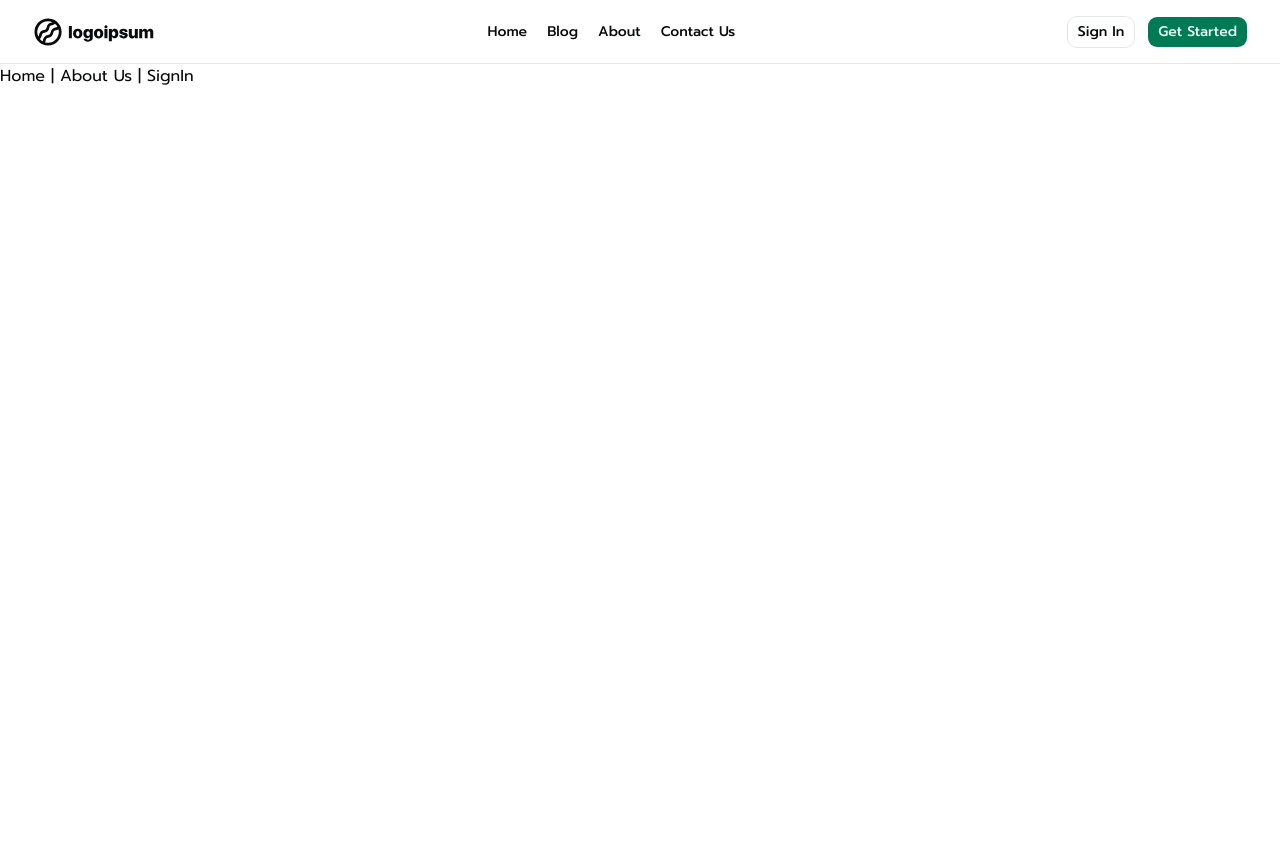
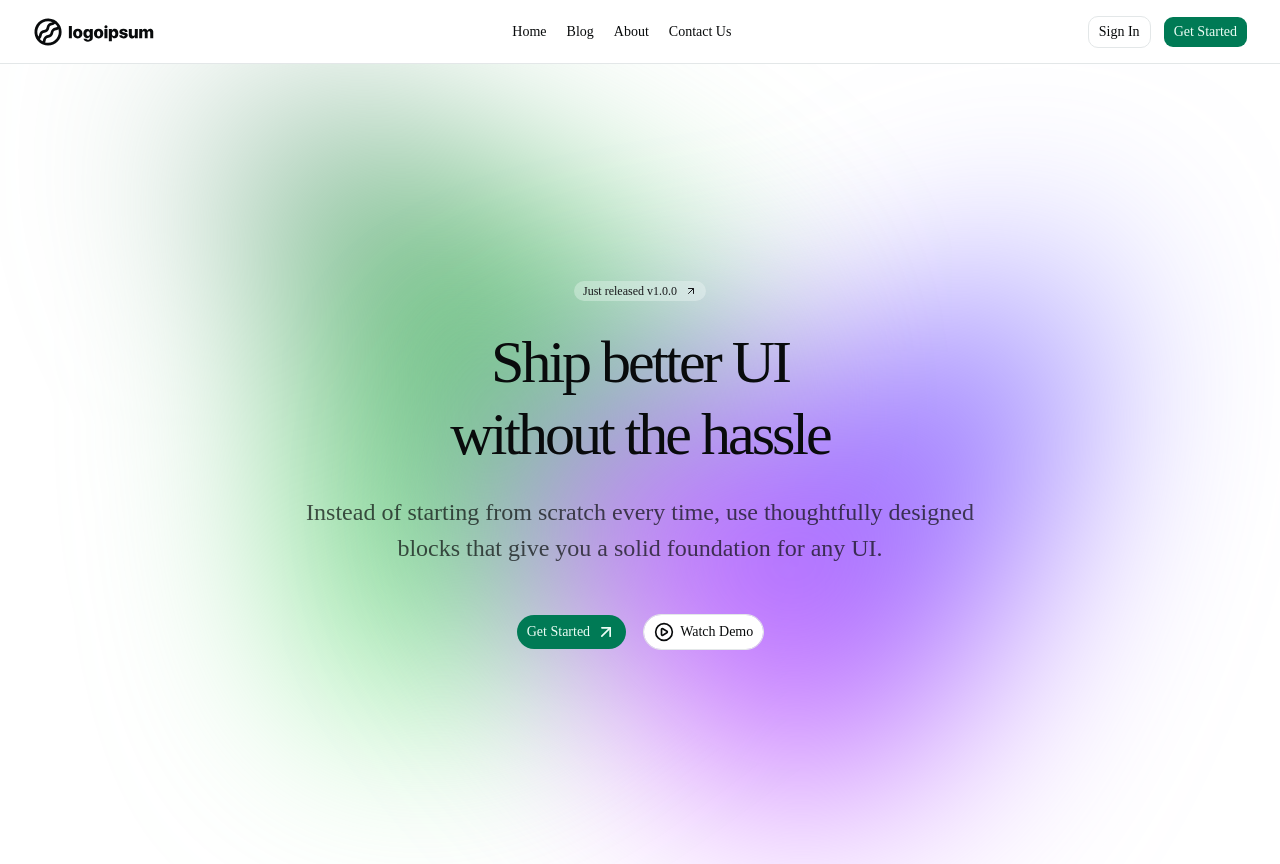
Before and after one commit to wattana1967dev/nextjs-course-app, a Next.js app: page / in a window 1280 px wide. Before the commit the page ends 800 px from the top, so only its background shows below. Built offline with nearby package versions, Linux system fonts and the light colour scheme.

Commit message:
feat: add front layout and hero homepage

```diff
--- a/src/app/(front)/layout.tsx
+++ b/src/app/(front)/layout.tsx
@@ -8,16 +8,6 @@ export const promptFont = Prompt({
   subsets: ["thai"],
   display: "swap"
 });
-
-// const geistSans = Geist({
-//   variable: "--font-geist-sans",
-//   subsets: ["latin"],
-// });
-
-// const geistMono = Geist_Mono({
-//   variable: "--font-geist-mono",
-//   subsets: ["latin"],
-// });
 
 export const metadata: Metadata = {
   title: "Create Next App",
@@ -31,9 +21,8 @@ export default function RootLayout({
 }>) {
   return (
     <html
-      lang="th"
-    >
-      <body className={promptFont.className}>
+      lang="th" suppressHydrationWarning>
+      <body className="{promptFont.className}">
         <Navbar />
         {children}
       </body>
--- a/src/app/(front)/page.tsx
+++ b/src/app/(front)/page.tsx
@@ -1,9 +1,9 @@
-import Link from "next/link";
+import Hero from "@/components/hero";
 
 export default function HomePage() {
   return (
     <div>
-       <Link href="/">Home</Link> | <Link href="/about">About Us</Link> | <Link href="/sign-in">SignIn</Link>
+      <Hero />
     </div>
   );
 }
--- /dev/null
+++ b/src/components/hero.tsx
@@ -0,0 +1,134 @@
+import { ArrowUpRight, CirclePlay } from "lucide-react";
+import Link from "next/link";
+import type { SVGProps } from "react";
+import { Badge } from "@/components/ui/badge";
+import { Button } from "@/components/ui/button";
+
+export default function Hero() {
+  return (
+    <div className="relative flex min-h-screen items-center justify-center overflow-hidden px-6">
+      <DreamyBackground className="absolute inset-0 m-auto" />
+
+      <div className="relative isolate max-w-3xl text-center">
+        <Badge
+          asChild
+          className="rounded-full bg-background/30 py-1 backdrop-blur-lg"
+          variant="secondary"
+        >
+          <Link href="#">
+            Just released v1.0.0 <ArrowUpRight className="ml-1 size-4" />
+          </Link>
+        </Badge>
+        <h1 className="mx-auto mt-6 max-w-xl font-medium text-4xl tracking-tighter sm:text-[2.75rem] md:text-6xl/[1.2]">
+          Ship better UI without&nbsp;the&nbsp;hassle
+        </h1>
+        <p className="mx-auto mt-6 max-w-2xl text-foreground/70 text-xl md:text-2xl/normal">
+          Instead of starting from scratch every time, use thoughtfully designed
+          blocks that give you a solid foundation for any UI.
+        </p>
+        <div className="mt-12 flex items-center justify-center gap-4">
+          <Button className="rounded-full" size="lg">
+            Get Started <ArrowUpRight className="size-5" />
+          </Button>
+          <Button
+            className="rounded-full shadow-none"
+            size="lg"
+            variant="outline"
+          >
+            <CirclePlay className="size-5" /> Watch Demo
+          </Button>
+        </div>
+      </div>
+    </div>
+  );
+}
+
+function DreamyBackground(props: SVGProps<SVGSVGElement>) {
+  return (
+    <svg
+      fill="none"
+      viewBox="0 0 1226 1065"
+      xmlns="http://www.w3.org/2000/svg"
+      {...props}
+    >
+      <g filter="url(#filter0_f_0_1)">
+        <path
+          d="M291.402 416.77C291.402 346.77 244.735 285.603 221.402 263.77C111.902 141.27 448.902 207.27 636.402 359.77C823.902 512.27 618.902 613.27 448.902 740.27C278.902 867.27 291.402 504.27 291.402 416.77Z"
+          fill="url(#paint0_linear_0_1)"
+        />
+      </g>
+      <g filter="url(#filter1_f_0_1)">
+        <path
+          d="M811.933 441.279C881.694 435.492 938.793 383.929 958.623 358.87C1071.65 239.618 1033.74 580.921 897.259 780.386C760.781 979.851 643.18 783.902 502.561 624.983C361.942 466.063 724.733 448.512 811.933 441.279Z"
+          fill="url(#paint1_linear_0_1)"
+        />
+      </g>
+      <defs>
+        <filter
+          colorInterpolationFilters="sRGB"
+          filterUnits="userSpaceOnUse"
+          height="966.944"
+          id="filter0_f_0_1"
+          width="910.974"
+          x="0"
+          y="0"
+        >
+          <feFlood floodOpacity="0" result="BackgroundImageFix" />
+          <feBlend
+            in="SourceGraphic"
+            in2="BackgroundImageFix"
+            mode="normal"
+            result="shape"
+          />
+          <feGaussianBlur
+            result="effect1_foregroundBlur_0_1"
+            stdDeviation="100"
+          />
+        </filter>
+        <filter
+          colorInterpolationFilters="sRGB"
+          filterUnits="userSpaceOnUse"
+          height="930.619"
+          id="filter1_f_0_1"
+          width="954.625"
+          x="270.534"
+          y="134.203"
+        >
+          <feFlood floodOpacity="0" result="BackgroundImageFix" />
+          <feBlend
+            in="SourceGraphic"
+            in2="BackgroundImageFix"
+            mode="normal"
+            result="shape"
+          />
+          <feGaussianBlur
+            result="effect1_foregroundBlur_0_1"
+            stdDeviation="100"
+          />
+        </filter>
+        <linearGradient
+          gradientUnits="userSpaceOnUse"
+          id="paint0_linear_0_1"
+          x1="155.902"
+          x2="592.902"
+          y1="200.271"
+          y2="696.271"
+        >
+          <stop stopColor="#5E8778" />
+          <stop offset="1" stopColor="#78FF86" />
+        </linearGradient>
+        <linearGradient
+          gradientUnits="userSpaceOnUse"
+          id="paint1_linear_0_1"
+          x1="1016.49"
+          x2="558.314"
+          y1="288.346"
+          y2="764.853"
+        >
+          <stop stopColor="#575EFF" />
+          <stop offset="1" stopColor="#E478FF" />
+        </linearGradient>
+      </defs>
+    </svg>
+  );
+}
--- /dev/null
+++ b/src/components/ui/badge.tsx
@@ -0,0 +1,49 @@
+import * as React from "react"
+import { cva, type VariantProps } from "class-variance-authority"
+import { Slot } from "radix-ui"
+
+import { cn } from "@/lib/utils"
+
+const badgeVariants = cva(
+  "group/badge inline-flex h-5 w-fit shrink-0 items-center justify-center gap-1 overflow-hidden rounded-4xl border border-transparent px-2 py-0.5 text-xs font-medium whitespace-nowrap transition-all focus-visible:border-ring focus-visible:ring-[3px] focus-visible:ring-ring/50 has-data-[icon=inline-end]:pr-1.5 has-data-[icon=inline-start]:pl-1.5 aria-invalid:border-destructive aria-invalid:ring-destructive/20 dark:aria-invalid:ring-destructive/40 [&>svg]:pointer-events-none [&>svg]:size-3!",
+  {
+    variants: {
+      variant: {
+        default: "bg-primary text-primary-foreground [a]:hover:bg-primary/80",
+        secondary:
+          "bg-secondary text-secondary-foreground [a]:hover:bg-secondary/80",
+        destructive:
+          "bg-destructive/10 text-destructive focus-visible:ring-destructive/20 dark:bg-destructive/20 dark:focus-visible:ring-destructive/40 [a]:hover:bg-destructive/20",
+        outline:
+          "border-border text-foreground [a]:hover:bg-muted [a]:hover:text-muted-foreground",
+        ghost:
+          "hover:bg-muted hover:text-muted-foreground dark:hover:bg-muted/50",
+        link: "text-primary underline-offset-4 hover:underline",
+      },
+    },
+    defaultVariants: {
+      variant: "default",
+    },
+  }
+)
+
+function Badge({
+  className,
+  variant = "default",
+  asChild = false,
+  ...props
+}: React.ComponentProps<"span"> &
+  VariantProps<typeof badgeVariants> & { asChild?: boolean }) {
+  const Comp = asChild ? Slot.Root : "span"
+
+  return (
+    <Comp
+      data-slot="badge"
+      data-variant={variant}
+      className={cn(badgeVariants({ variant }), className)}
+      {...props}
+    />
+  )
+}
+
+export { Badge, badgeVariants }
```
